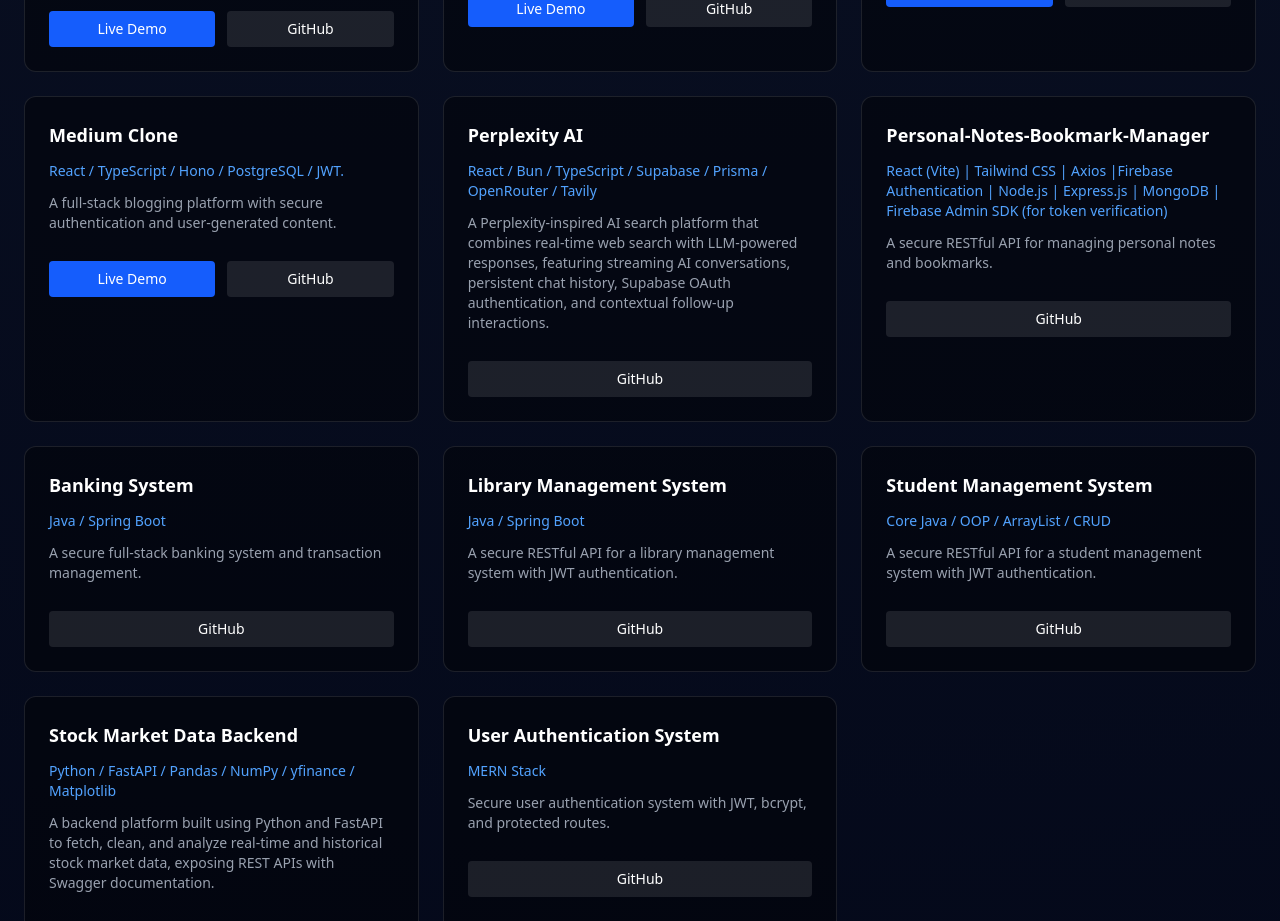
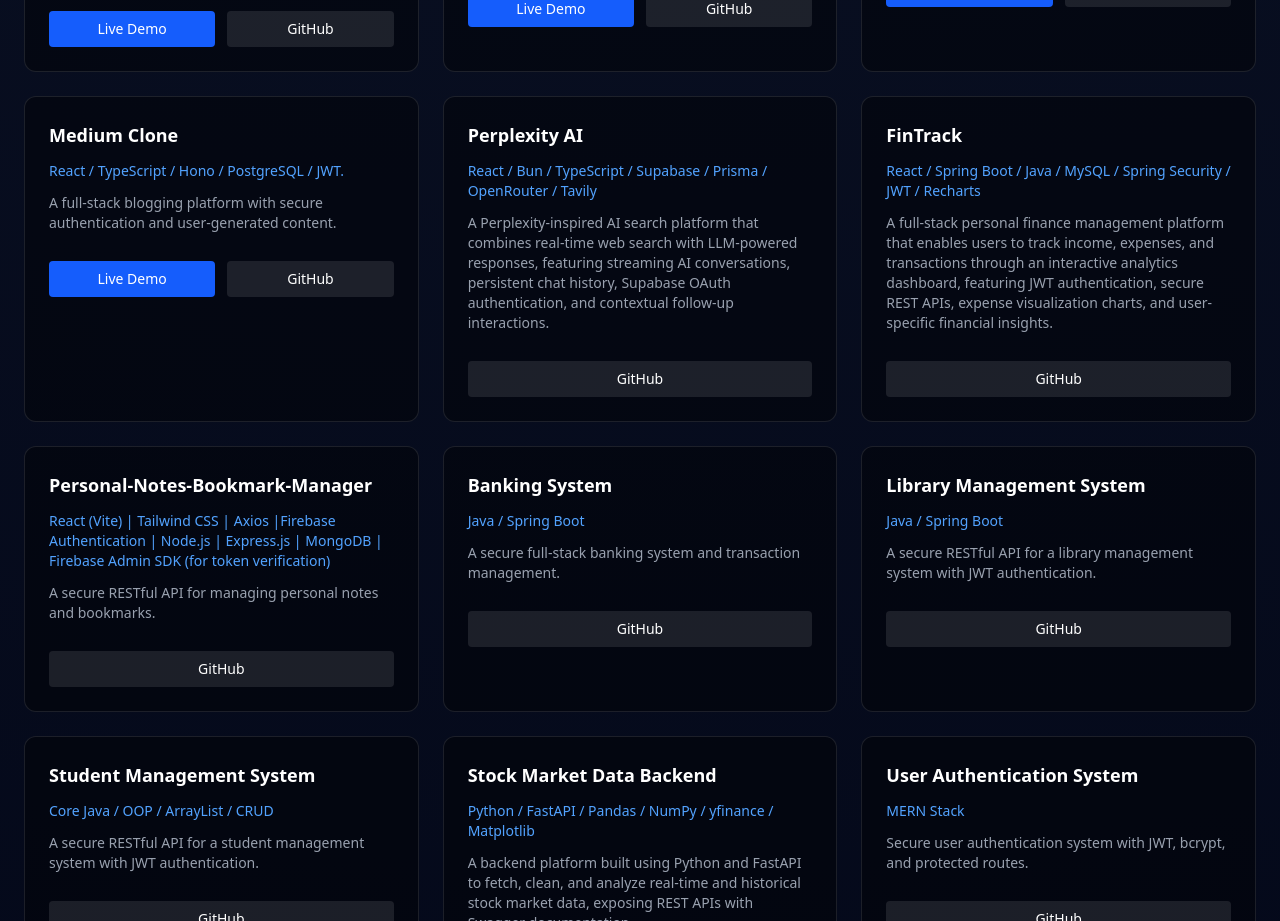
Before and after one commit to MohamedFazil1406/Portfolio, a Next.js app: page / in a window 1280 px wide. Shown: the part 2000-2921 px from the top of the page. Built offline with nearby package versions, Linux system fonts and the light colour scheme.

Commit message:
new project : fintrack is added

```diff
--- a/components/sections/Projects.tsx
+++ b/components/sections/Projects.tsx
@@ -36,6 +36,13 @@
     stack: "React / Bun / TypeScript / Supabase / Prisma / OpenRouter / Tavily",
     desc: "A Perplexity-inspired AI search platform that combines real-time web search with LLM-powered responses, featuring streaming AI conversations, persistent chat history, Supabase OAuth authentication, and contextual follow-up interactions.",
     github: "https://github.com/MohamedFazil1406/perplexity",
+  },
+  {
+    title: "FinTrack",
+    stack:
+      "React / Spring Boot / Java / MySQL / Spring Security / JWT / Recharts",
+    desc: "A full-stack personal finance management platform that enables users to track income, expenses, and transactions through an interactive analytics dashboard, featuring JWT authentication, secure REST APIs, expense visualization charts, and user-specific financial insights.",
+    github: "https://github.com/MohamedFazil1406/Fintrack",
   },
   {
     title: "Personal-Notes-Bookmark-Manager",
```
